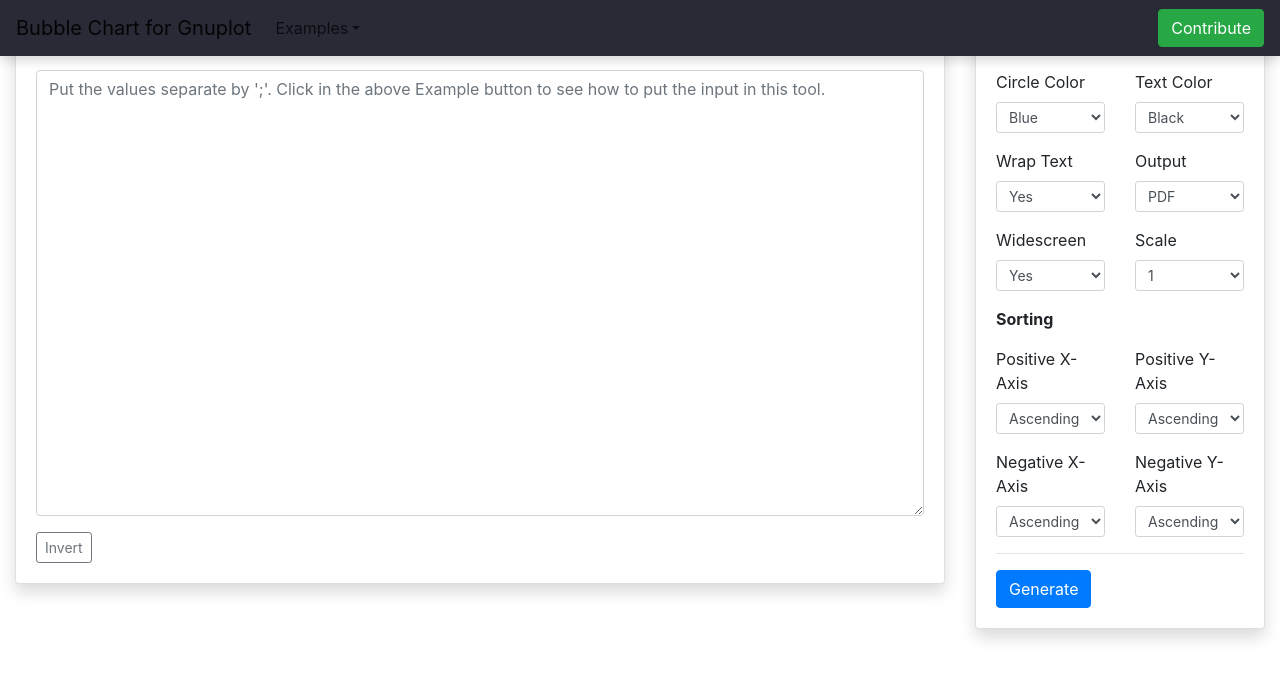
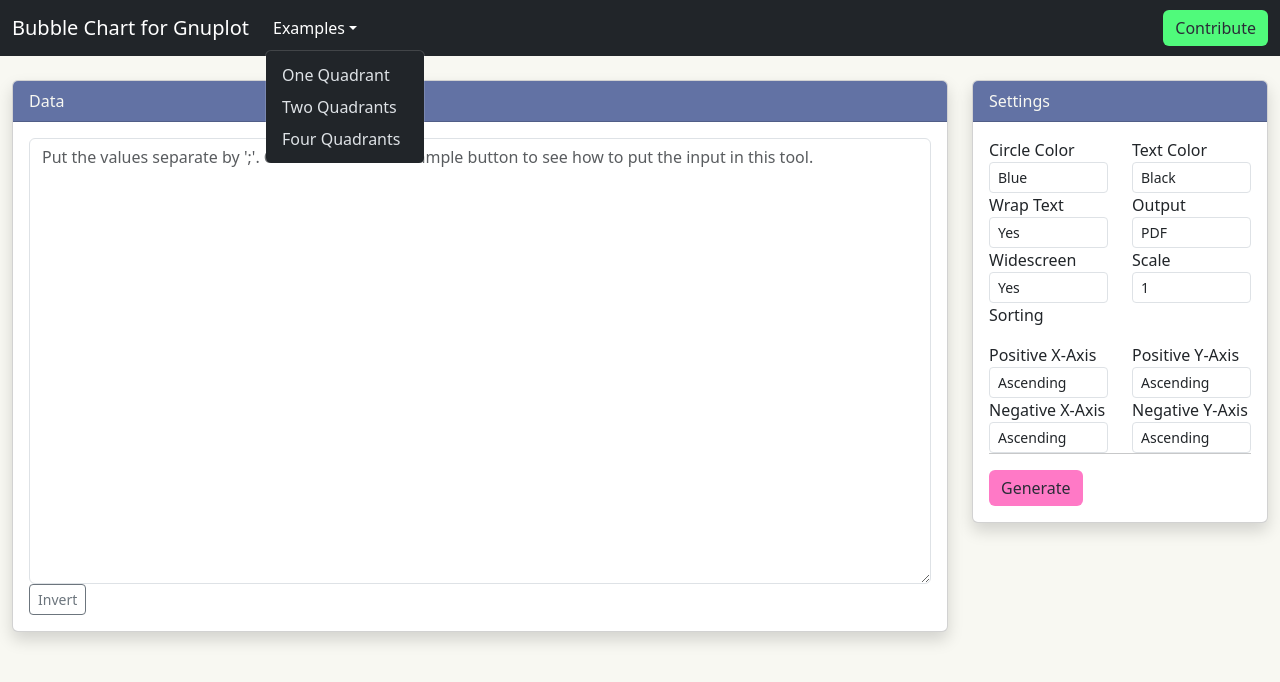
Before and after one commit to thiagodnf/bubble-chart-for-gnuplot, a Next.js app: page / in a window 1280 px wide. Both pictures are taken after a click on the button "Examples". Shown: the top 682 px of the page. Built offline with nearby package versions, Linux system fonts and the light colour scheme.

Commit message:
severa improvements and updated the dependencies

```diff
--- a/public/css/style.scss
+++ b/public/css/style.scss
@@ -7,7 +7,6 @@ $color-background: #282a36;
 $color-black: #2a2c37;
 
 body {
-    font-family: 'Source Sans Pro', Helvetica, Arial, sans-serif;
     background-color: $color-foreground;
     margin-top: 80px;
 }
@@ -17,36 +16,6 @@ body {
     .card-header{
         color: $color-foreground;
         background-color: $color-comment;
-    }
-}
-
-.navbar-dark-theme {
-    background-color: $color-background;
-    box-shadow: 0 5px 10px 0 rgba(0,0,0,.15);
-
-    .navbar-brand {
-
-        color: $color-foreground;
-
-        &:hover {
-            color: $color-pink;
-        }
-    }
-
-    .nav-item {
-
-        .nav-link {
-
-            color: $color-foreground;
-
-            &:hover {
-                color: $color-pink;
-            }
-        }
-    }
-
-    .navbar-toggler{
-        color: $color-pink;
     }
 }
 
--- a/src/pages/_app.js
+++ b/src/pages/_app.js
@@ -1,6 +1,15 @@
+import { useEffect } from "react";
+
+import "bootstrap/dist/css/bootstrap.min.css";
+import "bootstrap-icons/font/bootstrap-icons.css";
+
 import "../../public/css/style.scss";
 
-// This default export is required in a new `pages/_app.js` file.
 export default function MyApp({ Component, pageProps }) {
+
+    useEffect(() => {
+        import("bootstrap/dist/js/bootstrap");
+    }, []);
+
     return <Component {...pageProps} />;
 }
--- a/src/pages/index.js
+++ b/src/pages/index.js
@@ -1,4 +1,4 @@
-import {Card, Col} from "react-bootstrap";
+import { Card, Col, Container, Row } from "react-bootstrap";
 
 import Navbar from "../partials/Navbar";
 import Head from "../partials/Head";
@@ -12,9 +12,9 @@ function Index(props) {
         <div>
             <Head />
             <Navbar />
-            <div className="container-fluid">
-                <form id="form-generate" action="#">
-                    <div className="row">
+            <form id="form-generate" action="#">
+                <Container fluid>
+                    <Row>
                         <Col xs="12" sm="6" md="8" lg="9" className="mb-3">
                             <Card className="shadow">
                                 <Card.Header>Data</Card.Header>
@@ -35,16 +35,16 @@ function Index(props) {
                                             <div className="form-group">
                                                 <label htmlFor="circle-color">Circle Color</label>
                                                 <select className="form-control form-control-sm selectPicker" id="circle-color" defaultValue={"#7cb5ec"}>
-                                                    <option style={{background: "#7cb5ec"}} value="#7cb5ec">Blue</option>
-                                                    <option style={{background: "#434348"}} value="#434348">Black</option>
-                                                    <option style={{background: "#90ed7d"}} value="#90ed7d">Green</option>
-                                                    <option style={{background: "#f7a35c"}} value="#f7a35c">Orange</option>
-                                                    <option style={{background: "#8085e9"}} value="#8085e9">Purple</option>
-                                                    <option style={{background: "#f15c80"}} value="#f15c80">Pink</option>
-                                                    <option style={{background: "#e4d354"}} value="#e4d354">Yellow</option>
-                                                    <option style={{background: "#2b908f"}} value="#2b908f">Cornflower Blue</option>
-                                                    <option style={{background: "#f45b5b"}} value="#f45b5b">Red</option>
-                                                    <option style={{background: "#91e8e1"}} value="#91e8e1">Aquamarine</option>
+                                                    <option style={{ background: "#7cb5ec" }} value="#7cb5ec">Blue</option>
+                                                    <option style={{ background: "#434348" }} value="#434348">Black</option>
+                                                    <option style={{ background: "#90ed7d" }} value="#90ed7d">Green</option>
+                                                    <option style={{ background: "#f7a35c" }} value="#f7a35c">Orange</option>
+                                                    <option style={{ background: "#8085e9" }} value="#8085e9">Purple</option>
+                                                    <option style={{ background: "#f15c80" }} value="#f15c80">Pink</option>
+                                                    <option style={{ background: "#e4d354" }} value="#e4d354">Yellow</option>
+                                                    <option style={{ background: "#2b908f" }} value="#2b908f">Cornflower Blue</option>
+                                                    <option style={{ background: "#f45b5b" }} value="#f45b5b">Red</option>
+                                                    <option style={{ background: "#91e8e1" }} value="#91e8e1">Aquamarine</option>
                                                 </select>
                                             </div>
                                         </div>
@@ -143,20 +143,20 @@ function Index(props) {
                                             </div>
                                         </div>
                                     </div>
-                                    <hr className="mt-0"/>
+                                    <hr className="mt-0" />
                                     <button className="btn btn-primary" id="btn-generate">Generate</button>
                                 </Card.Body>
                             </Card>
                         </Col>
-                    </div>
-                </form>
-            </div>
+                    </Row>
+                </Container>
+            </form>
 
             <textarea className="d-none" id="model" defaultValue={props.template}></textarea>
 
-            <ModalResult/>
+            <ModalResult />
 
-            <Footer/>
+            <Footer />
         </div>
     );
 }
--- a/src/partials/Footer.js
+++ b/src/partials/Footer.js
@@ -3,7 +3,6 @@ function Component() {
     return (
         <footer>
             <script type="text/javascript" src="https://code.jquery.com/jquery-3.5.1.min.js" crossOrigin="anonymous"></script>
-            <script type="text/javascript" src="https://cdn.jsdelivr.net/npm/bootstrap@4.5.3/dist/js/bootstrap.bundle.min.js" integrity="sha384-ho+j7jyWK8fNQe+A12Hb8AhRq26LrZ/JpcUGGOn+Y7RsweNrtN/tE3MoK7ZeZDyx" crossOrigin="anonymous"></script>
             <script type="text/javascript" src="https://cdnjs.cloudflare.com/ajax/libs/clipboard.js/2.0.6/clipboard.min.js" crossOrigin="anonymous"></script>
 
             <script type="text/javascript" src="js/script.js"></script>
--- a/src/partials/Head.js
+++ b/src/partials/Head.js
@@ -23,10 +23,6 @@ function Component() {
             <link rel="icon" type="image/png" sizes="16x16" href="/images/favicons/favicon-16x16.png"/>
             <link rel="manifest" href="/images/favicons/site.webmanifest"/>
 
-            <link rel="stylesheet" type="text/css" href="https://cdn.jsdelivr.net/npm/bootstrap@4.5.3/dist/css/bootstrap.min.css" integrity="sha384-TX8t27EcRE3e/ihU7zmQxVncDAy5uIKz4rEkgIXeMed4M0jlfIDPvg6uqKI2xXr2" crossOrigin="anonymous"/>
-            <link rel="stylesheet" type="text/css" href="https://cdnjs.cloudflare.com/ajax/libs/font-awesome/5.15.1/css/all.min.css"/>
-            <link rel='stylesheet' href='https://fonts.googleapis.com/css?family=Source Sans Pro'></link>
-
         </Head>
     );
 }
--- a/src/partials/ModalResult.js
+++ b/src/partials/ModalResult.js
@@ -1,6 +1,3 @@
-import Navbar from "react-bootstrap/Navbar";
-import Nav from "react-bootstrap/Nav";
-
 function Component() {
 
     return (
--- a/src/partials/Navbar.js
+++ b/src/partials/Navbar.js
@@ -2,28 +2,36 @@ import Navbar from "react-bootstrap/Navbar";
 import Nav from "react-bootstrap/Nav";
 import Form from "react-bootstrap/Form";
 import Button from "react-bootstrap/Button";
+import { Container, NavDropdown } from "react-bootstrap";
 
 function Component() {
 
     return (
-        <Navbar expand="lg" className="navbar-dark-theme" fixed="top">
-            <Navbar.Brand href="#home">Bubble Chart for Gnuplot</Navbar.Brand>
+        <Navbar expand="lg" fixed="top" bg="dark" data-bs-theme="dark">
+            <Container fluid>
+                <Navbar.Brand href="/">Bubble Chart for Gnuplot</Navbar.Brand>
                 <Navbar.Toggle aria-controls="navbarSupportedContent" />
                 <Navbar.Collapse id="basic-navbar-nav">
-                <Nav className="mr-auto">
-                    <li className="nav-item dropdown">
+                    <Nav className="me-auto">
+                        <NavDropdown title="Examples" id="basic-nav-dropdown">
+                            <NavDropdown.Item href="#" id="btn-example-one-quadrant">One Quadrant</NavDropdown.Item>
+                            <NavDropdown.Item href="#" id="btn-example-two-quadrants">Two Quadrants</NavDropdown.Item>
+                            <NavDropdown.Item href="#" id="btn-example-four-quadrants">Four Quadrants</NavDropdown.Item>
+                        </NavDropdown>
+                        {/* <li className="nav-item dropdown">
                             <a className="nav-link dropdown-toggle" href="#" id="navbarDropdown" role="button" data-toggle="dropdown">Examples</a>
                             <div className="dropdown-menu">
                                 <a className="dropdown-item" href="#" id="btn-example-one-quadrant">One Quadrant</a>
                                 <a className="dropdown-item" href="#" id="btn-example-two-quadrants">Two Quadrants</a>
                                 <a className="dropdown-item" href="#" id="btn-example-four-quadrants">Four Quadrants</a>
                             </div>
-                    </li>
+                        </li> */}
                     </Nav>
                     <Form className="d-flex">
                         <a className="btn btn-success" target="_blank" href="https://github.com/thiagodnf/bubble-chart-for-gnuplot">Contribute</a>
                     </Form>
                 </Navbar.Collapse>
+            </Container>
         </Navbar>
     );
 }
```
Also changed, not shown: package.json (+10 -8 lines), public/js/script.js (+13 -12 lines), 1 other file (tests, documents, lock files or other folders). Lines whose indentation alone changed are shown as unchanged.
